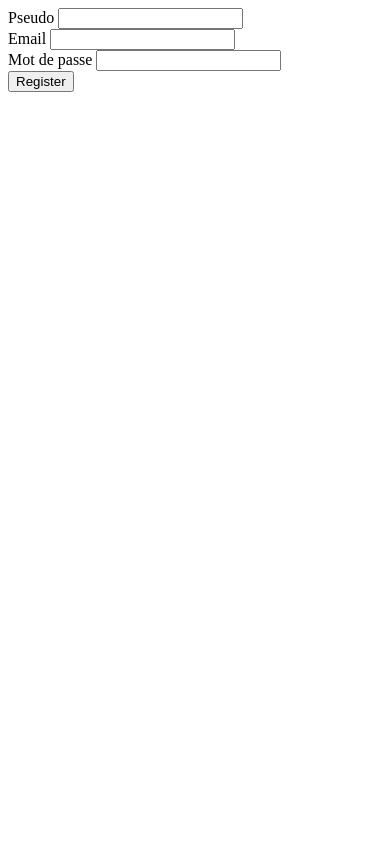
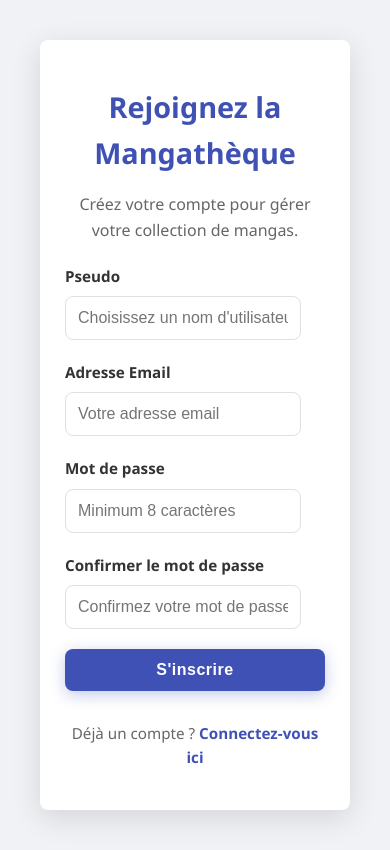
Before and after one commit to RhaaDaamanthe/mangatheque, a PHP site: page /register in a window 390 px wide. Before the commit the page ends 92 px from the top, so only its background shows below. Run offline with PHP 8.4, Linux system fonts and the light colour scheme; some libraries are stand-ins or nearby versions.

Commit message:
mercredisoir

```diff
--- /dev/null
+++ b/public/css/auth.css
@@ -0,0 +1,211 @@
+/* public/css/style.css */
+
+/* Variables CSS pour faciliter la gestion des couleurs */
+:root {
+    --primary-color: #3f51b5; /* Un bleu profond, comme l'encre de manga */
+    --secondary-color: #ff4081; /* Un rose vif pour les accents */
+    --text-color: #333;
+    --light-text-color: #666;
+    --background-color: #f0f2f5; /* Gris clair pour le fond */
+    --card-background: #ffffff;
+    --border-color: #e0e0e0;
+    --success-color: #4CAF50;
+    --error-color: #f44336;
+}
+
+/* Styles généraux du corps de la page */
+body {
+    font-family: 'Segoe UI', 'Roboto', 'Helvetica Neue', Arial, sans-serif;
+    background-color: var(--background-color);
+    margin: 0;
+    padding: 0;
+    display: flex;
+    justify-content: center;
+    align-items: center;
+    min-height: 100vh; /* Prend toute la hauteur de la fenêtre */
+    color: var(--text-color);
+    line-height: 1.6;
+    -webkit-font-smoothing: antialiased;
+    -moz-osx-font-smoothing: grayscale;
+}
+
+/* Conteneur principal de la page d'inscription */
+.register-container {
+    display: flex;
+    justify-content: center;
+    align-items: center;
+    width: 100%;
+    padding: 20px;
+    box-sizing: border-box;
+}
+
+/* Carte du formulaire d'inscription */
+.register-card {
+    background-color: var(--card-background);
+    border-radius: 12px;
+    box-shadow: 0 8px 30px rgba(0, 0, 0, 0.12);
+    padding: 40px;
+    width: 100%;
+    max-width: 450px; /* Largeur maximale pour le formulaire */
+    text-align: center;
+    animation: fadeIn 0.8s ease-out;
+}
+
+/* Animation d'apparition */
+@keyframes fadeIn {
+    from {
+        opacity: 0;
+        transform: translateY(20px);
+    }
+    to {
+        opacity: 1;
+        transform: translateY(0);
+    }
+}
+
+/* Titre et sous-titre */
+.register-title {
+    color: var(--primary-color);
+    font-size: 2.2em;
+    margin-bottom: 10px;
+    font-weight: 700;
+}
+
+.register-subtitle {
+    color: var(--light-text-color);
+    font-size: 1.1em;
+    margin-bottom: 30px;
+}
+
+/* Messages (erreur/succès) */
+.message {
+    padding: 12px 20px;
+    margin-bottom: 20px;
+    border-radius: 8px;
+    font-size: 0.95em;
+    font-weight: 500;
+    text-align: left;
+    border: 1px solid;
+}
+
+.message.error {
+    background-color: #ffebee;
+    color: var(--error-color);
+    border-color: #ef9a9a;
+}
+
+.message.success {
+    background-color: #e8f5e9;
+    color: var(--success-color);
+    border-color: #a5d6a7;
+}
+
+/* Formulaire */
+.register-form {
+    text-align: left;
+}
+
+.form-group {
+    margin-bottom: 20px;
+}
+
+.form-group label {
+    display: block;
+    margin-bottom: 8px;
+    color: var(--text-color);
+    font-weight: 600;
+    font-size: 0.95em;
+}
+
+.form-group input[type="text"],
+.form-group input[type="email"],
+.form-group input[type="password"] {
+    width: calc(100% - 24px); /* Prend en compte le padding */
+    padding: 12px;
+    border: 1px solid var(--border-color);
+    border-radius: 8px;
+    font-size: 1em;
+    color: var(--text-color);
+    box-sizing: border-box; /* Inclut padding et border dans la largeur */
+    transition: border-color 0.3s ease, box-shadow 0.3s ease;
+}
+
+.form-group input[type="text"]:focus,
+.form-group input[type="email"]:focus,
+.form-group input[type="password"]:focus {
+    border-color: var(--primary-color);
+    outline: none;
+    box-shadow: 0 0 0 3px rgba(63, 81, 181, 0.2); /* Ombre légère au focus */
+}
+
+/* Bouton d'inscription */
+.btn-register {
+    width: 100%;
+    padding: 15px;
+    background-color: var(--primary-color);
+    color: white;
+    border: none;
+    border-radius: 8px;
+    font-size: 1.1em;
+    font-weight: 700;
+    cursor: pointer;
+    transition: background-color 0.3s ease, transform 0.2s ease;
+    letter-spacing: 0.5px;
+    box-shadow: 0 4px 15px rgba(63, 81, 181, 0.3);
+}
+
+.btn-register:hover {
+    background-color: #303f9f; /* Teinte plus foncée au survol */
+    transform: translateY(-2px); /* Léger effet de soulèvement */
+}
+
+.btn-register:active {
+    transform: translateY(0);
+    box-shadow: 0 2px 10px rgba(63, 81, 181, 0.3);
+}
+
+/* Lien de connexion */
+.login-link {
+    margin-top: 30px;
+    font-size: 0.95em;
+    color: var(--light-text-color);
+}
+
+.login-link a {
+    color: var(--primary-color);
+    text-decoration: none;
+    font-weight: 600;
+    transition: color 0.3s ease;
+}
+
+.login-link a:hover {
+    color: var(--secondary-color); /* Changement de couleur au survol */
+    text-decoration: underline;
+}
+
+/* Responsive design pour les petits écrans */
+@media (max-width: 600px) {
+    .register-card {
+        margin: 20px;
+        padding: 25px;
+        border-radius: 8px;
+    }
+
+    .register-title {
+        font-size: 1.8em;
+    }
+
+    .register-subtitle {
+        font-size: 1em;
+        margin-bottom: 20px;
+    }
+
+    .form-group input {
+        padding: 10px;
+    }
+
+    .btn-register {
+        padding: 12px;
+        font-size: 1em;
+    }
+}
--- a/view/auth/register.php
+++ b/view/auth/register.php
@@ -1,27 +1,62 @@
 <?php
-$title = "Register";
+$title = "Inscription - Mangathèque";
+
 ob_start();
 ?>
-<form action="/mangatheque/register" method="POST">
-    <div>
+
+<div class="register-container">
+    <div class="register-card">
+        <h1 class="register-title">Rejoignez la Mangathèque</h1>
+        <p class="register-subtitle">Créez votre compte pour gérer votre collection de mangas.</p>
+
+        <?php
+        $error_message = $_GET['error'] ?? '';
+        $success_message = $_GET['success'] ?? '';
+
+        if ($error_message): ?>
+            <div class="message error">
+                <?= htmlspecialchars($error_message); ?>
+            </div>
+        <?php endif; ?>
+
+        <?php if ($success_message): ?>
+            <div class="message success">
+                <?= htmlspecialchars($success_message); ?>
+            </div>
+        <?php endif; ?>
+
+        <form action="/mangatheque/register" method="POST" class="register-form">
+            <div class="form-group">
                 <label for="pseudo">Pseudo</label>
-        <input type="text" name="pseudo" id="pseudo" required>
+                <input type="text" name="pseudo" id="pseudo" placeholder="Choisissez un nom d'utilisateur" required>
             </div>
-        <div>
-        <label for="email">Email</label>
-        <input type="text" name="email" id="email" required>
+
+            <div class="form-group">
+                <label for="email">Adresse Email</label>
+                <input type="email" name="email" id="email" placeholder="Votre adresse email" required>
             </div>
-        <div>
+
+            <div class="form-group">
                 <label for="password">Mot de passe</label>
-        <input type="password" name="password" id="password" required>
+                <input type="password" name="password" id="password" placeholder="Minimum 8 caractères" required>
             </div>
-        <div>
-        <input type="submit" name="submit" value="Register">
+
+            <div class="form-group">
+                <label for="confirm_password">Confirmer le mot de passe</label>
+                <input type="password" name="confirm_password" id="confirm_password" placeholder="Confirmez votre mot de passe" required>
             </div>
+
+            <button type="submit" class="btn-register">S'inscrire</button>
         </form>
 
+        <p class="login-link">
+            Déjà un compte ? <a href="/mangatheque/login">Connectez-vous ici</a>
+        </p>
+    </div>
+</div>
+
 <?php
-$content = ob_get_contents();
-ob_end_clean();
+$content = ob_get_clean();
 
 require __DIR__ . '/../base-html.php';
+?>
--- a/view/base-html.php
+++ b/view/base-html.php
@@ -1,18 +1,21 @@
 <!DOCTYPE html>
-<html lang="en">
+<html lang="fr">
 <head>
     <meta charset="UTF-8">
     <meta name="viewport" content="width=device-width, initial-scale=1.0">
-    <title>Page d'accueil</title>
+    <title><?= $title ?? 'Mangathèque' ?></title>
+
+    <link rel="stylesheet" href="/mangatheque/public/css/auth.css">
+
 </head>
 <body>
     <?php if(isset($_SESSION['error'])) : ?>
-        <div class="error"><?php $_SESSION['error'] ?></div>
+        <div class="message error"><?= $_SESSION['error'] ?></div>
         <?php unset($_SESSION['error']) ?>
     <?php endif; ?>
 
     <?php if(isset($_SESSION['success'])) : ?>
-        <div class="success"><?php $_SESSION['success'] ?></div>
+        <div class="message success"><?= $_SESSION['success'] ?></div>
         <?php unset($_SESSION['success']) ?>
     <?php endif; ?>
 
```
Also changed, not shown: view/auth/login.php (+34 -16 lines), public/css/style.css (added). Lines whose indentation alone changed are shown as unchanged.
